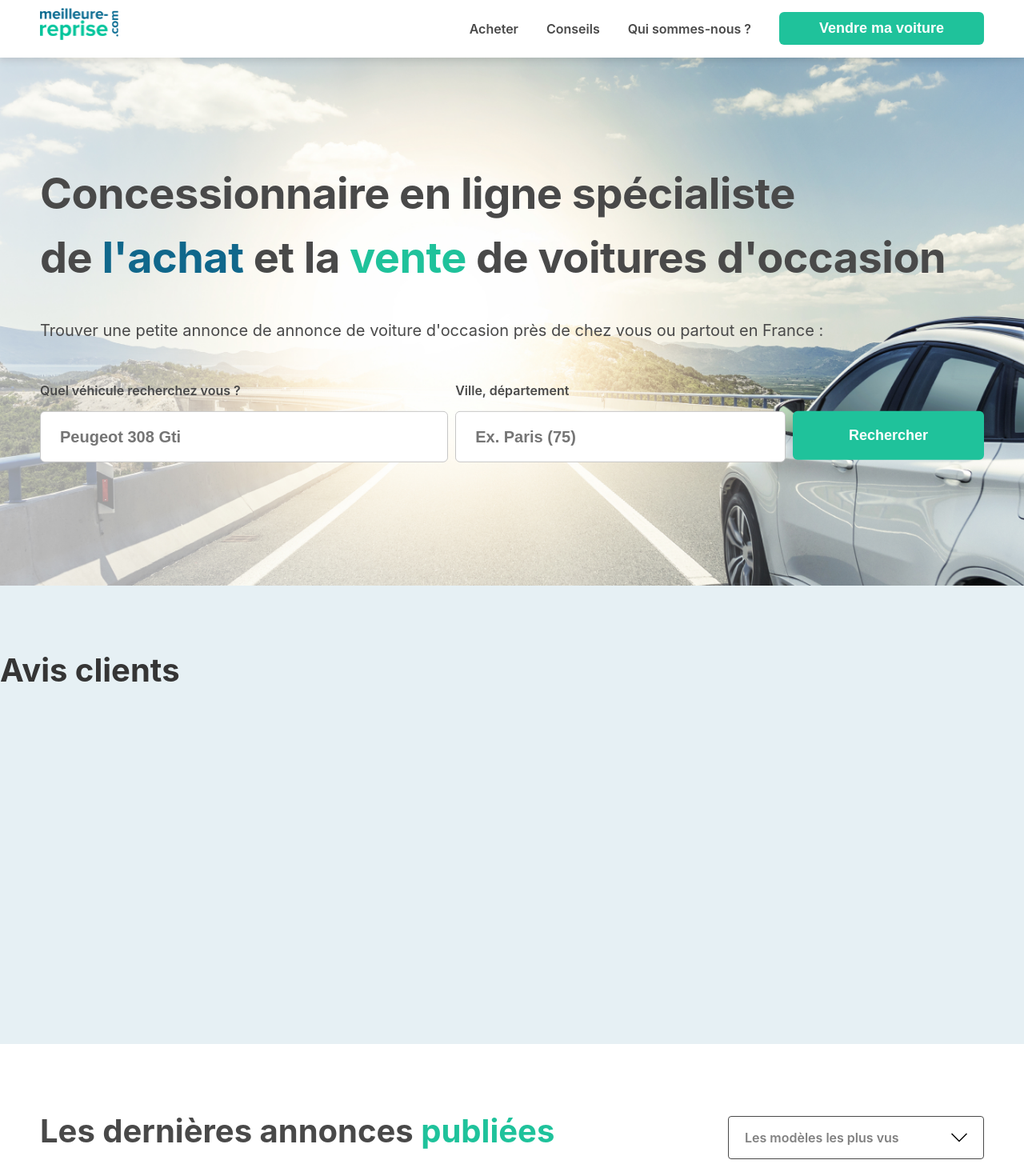
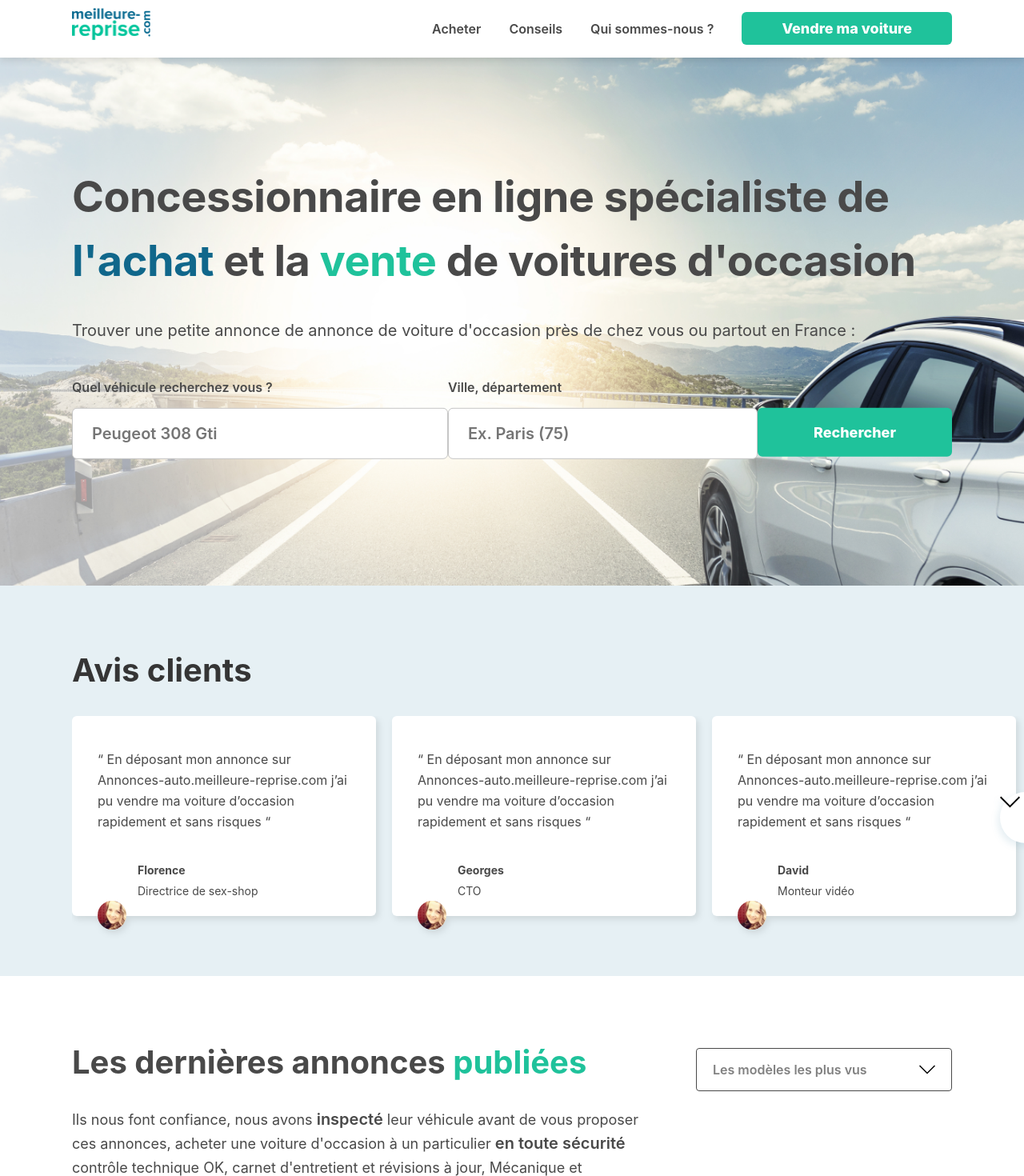
Before and after one commit to julienlucas/next-reezocar-test, a Next.js app: page / in a window 1280 px wide. Shown: the top 1470 px of the page at 80% size. Built offline with nearby package versions, Linux system fonts and the light colour scheme.

Commit message:
Initial commit

```diff
--- /dev/null
+++ b/lib/testimonials-data.js
@@ -0,0 +1,28 @@
+export function getTestimonialsData() {
+  return [
+    {
+      picture: '/images/florence.png',
+      quote: '“ En déposant mon annonce sur Annonces-auto.meilleure-reprise.com j’ai pu vendre ma voiture d’occasion rapidement et sans risques “',
+      name: 'Florence',
+      job: 'Directrice de sex-shop',
+    },
+        {
+      picture: '/images/florence.png',
+      quote: '“ En déposant mon annonce sur Annonces-auto.meilleure-reprise.com j’ai pu vendre ma voiture d’occasion rapidement et sans risques “',
+      name: 'Georges',
+      job: 'CTO',
+    },
+    {
+      picture: '/images/florence.png',
+      quote: '“ En déposant mon annonce sur Annonces-auto.meilleure-reprise.com j’ai pu vendre ma voiture d’occasion rapidement et sans risques “',
+      name: 'David',
+      job: 'Monteur vidéo',
+    },
+    {
+      picture: '/images/florence.png',
+      quote: '“ En déposant mon annonce sur Annonces-auto.meilleure-reprise.com j’ai pu vendre ma voiture d’occasion rapidement et sans risques “',
+      name: 'John Doe',
+      job: 'Directeur RH',
+    }
+  ]
+}
--- a/pages/Home/SectionA.js
+++ b/pages/Home/SectionA.js
@@ -3,30 +3,17 @@ import Slider from 'react-slick'
 import Image from 'next/image'
 import { SectionAComp } from '../../styles/pages/home-style'
 
-export default function SectionA() {
+export default function SectionA({ testimonialsData }) {
   const settings = {
     className: 'testimonials-slider',
     centerMode: false,
     adaptiveHeight: true,
-    slidesToShow: 4,
     slidesToScroll: 1,
     focusOnSelect: true,
     infinite: true,
-    variableWidth: false,
+    variableWidth: true,
     nextArrow: <NewxShadow />,
-    prevArrow: <PrevShadow />,
-    responsive: [
-      {
-        breakpoint: 1100,
-        settings: {
-          slidesToShow: 1,
-          slidesToScroll: 1,
-          infinite: false,
-          dots: false,
-          variableWidth: true
-        }
-      }
-    ]
+    prevArrow: <PrevShadow />
   }
 
   return (
@@ -34,28 +21,27 @@ export default function SectionA() {
       <div className="container">
         <h2>Avis clients</h2>
         <Slider {...settings}>
-          <Card />
-          <Card />
-          <Card />
-          <Card />
+          {testimonialsData && testimonialsData.map((testimonial, i) =>
+            <Card testimonial={testimonial} key={i} />
+          )}
         </Slider>
       </div>
     </SectionAComp>
   )
 }
 
-function Card() {
+function Card({ testimonial }) {
   return (
     <div className="item">
-      <p>“En déposant mon annonce sur Annonces-auto.meilleure-reprise.com j’ai pu vendre ma voiture d’occasion rapidement et sans risques “</p>
-      <div>
+      <p>{testimonial.quote}</p>
+      <div className="box">
         <div>
-          <strong>Florence</strong>
-          <p>Directrice de sex-shop</p>
+          <strong>{testimonial.name}</strong>
+          <p>{testimonial.job}</p>
         </div>
         <Image
           className="logo"
-          src="/images/florence.png"
+          src={testimonial.picture}
           alt="meilleur-reprise"
           width={36}
           height={36}
@@ -73,7 +59,13 @@ function NewxShadow(props) {
       className="next-shadow"
       onClick={onClick}
     >
-      <img alt="" />
+      <Image
+        className="icon"
+        src="/icons/down-chevron.svg"
+        width={25}
+        height={25}
+        layout="fixed"
+      />
     </div>
   )
 }
@@ -86,7 +78,13 @@ function PrevShadow(props) {
       className="prev-shadow"
       onClick={onClick}
     >
-      <img alt="" />
+      <Image
+        className="icon"
+        src="/icons/down-chevron.svg"
+        width={25}
+        height={25}
+        layout="fixed"
+      />
     </div>
   )
 }
--- a/pages/Home/SectionB.js
+++ b/pages/Home/SectionB.js
@@ -32,25 +32,12 @@ export default function SectionB({ carsData }) {
     className: 'cars-slider',
     centerMode: false,
     adaptiveHeight: true,
-    slidesToShow: 8,
     slidesToScroll: 1,
     focusOnSelect: true,
     infinite: true,
-    variableWidth: false,
+    variableWidth: true,
     nextArrow: <NextShadow />,
-    prevArrow: <PrevShadow />,
-    responsive: [
-      {
-        breakpoint: 1100,
-        settings: {
-          slidesToShow: 1,
-          slidesToScroll: 1,
-          infinite: false,
-          dots: false,
-          variableWidth: true
-        }
-      }
-    ]
+    prevArrow: <PrevShadow />
   }
 
   const mostViewedCars = [
@@ -90,9 +77,9 @@ export default function SectionB({ carsData }) {
       </div>
 
       <Slider {...settings}>
-        {carsData && carsData.map((car, i) => (
+        {carsData && carsData.map((car, i) =>
           <Card car={car} key={i} />
-        ))}
+        )}
       </Slider>
 
       <div className="container">
@@ -129,7 +116,6 @@ function Card({ car }) {
   return (
     <div className="item">
       <Image
-        className="logo"
         src={car.picture ? car.picture : null}
         alt="meilleur-reprise"
         width={216}
--- a/pages/index.js
+++ b/pages/index.js
@@ -2,21 +2,25 @@ import Layout from '../components/Layout'
 import SectionA from './Home/SectionA'
 import SectionB from './Home/SectionB'
 import { getCarsData } from '../lib/cars-data'
+import { getTestimonialsData } from '../lib/testimonials-data'
 
-export default function Home({ allCarsData }) {
+export default function Home({ carsData, testimonialsData }) {
   return (
     <Layout home>
-      <SectionA/>
-      <SectionB carsData={allCarsData} />
+      <SectionA testimonialsData={testimonialsData} />
+      <SectionB carsData={carsData} />
     </Layout>
   )
 }
 
 export async function getServerSideProps() {
   const carsData = await getCarsData()
+  const testimonialsData = await getTestimonialsData()
+
   return {
     props: {
-      allCarsData: carsData
+      carsData,
+      testimonialsData
     }
   }
 }
--- a/styles/base/footer-style.js
+++ b/styles/base/footer-style.js
@@ -2,25 +2,66 @@ import styled from 'styled-components'
 import { theme } from '../global-styles'
 
 export const FooterComp = styled.footer`
-  padding: 47px 0 67px;
+  padding: 0 0 67px;
   background: ${theme.grey150};
+  .copyright {
+    position: relative;
+    margin: 40px auto 0;
+    display: table;
+    font-size: 14px;
+    line-height: 17px;
+    text-align: center;
+    color: ${theme.grey100};
+    max-width: 260px;
+  }
   .row {
     margin: 71px 0;
-    display: flex;
+    display: block;
   }
   .col {
     flex-grow: 4;
+    width: 100%;
+    float: left;
   }
   .gutter {
 	  flex-grow: 1;
     width: 10px;
   }
   .logo {
+    padding-top: 100px;
     cursor: pointer;
+    width: 100%;
+    display: flex;
+    justify-content: center;
   }
   ul {
     padding: 0;
     margin: 0;
+    max-height: 60px;
+    overflow: hidden;
+    transition: all ease 0.5s;
+    &.open {
+      outline: none;
+      max-height: 400px;
+      &::before {
+        transform: rotate(180deg);
+      }
+    }
+    &::before {
+      position: absolute;
+      display: block;
+      margin-top: -15px;
+      right: 20px;
+      width: 48px;
+      height: 48px;
+      border-radius: 50%;
+      background: white url('/icons/down-chevron.svg') no-repeat;
+      background-position: 50% 50%;
+      background-size: 17px;
+      box-shadow: 0px 20px 40px rgba(5, 102, 141, 0.1);
+      transform: matrix(0, -1, -1, 0, 0, 0), rotate(-90deg);
+      content: ''
+    }
     li {
       margin-bottom: 40px;
       list-style: none;
@@ -37,8 +78,38 @@ export const FooterComp = styled.footer`
       &:nth-of-type(1) {
         text-decoration: none;
         font-weight: 800;
-        font-size: 16px;
+        font-size: 18px;
         color: ${theme.black};
+      }
+      &:last-child {
+        margin-bottom: 65px;
+      }
+    }
+  }
+  @media (min-width: 990px) {
+    padding: 47px 0 67px;
+    .copyright {
+      display: none;
+    }
+    .logo {
+      padding-top: 0;
+      width: auto;
+      display: block;
+    }
+    .row {
+      display: flex;
+    }
+    .col {
+      width: 100%;
+      float: left;
+    }
+    ul {
+      max-height: 100%;
+      li:last-child {
+        margin-bottom: 0;
+      }
+      &::before {
+        display: none;
       }
     }
   }
--- a/styles/base/header-style.js
+++ b/styles/base/header-style.js
@@ -15,6 +15,7 @@ export const Nav = styled.nav`
     position: relative;
     top: 5px;
     float: right;
+    display: none;
   }
   div:not(.container) {
     position: relative;
@@ -24,6 +25,7 @@ export const Nav = styled.nav`
   }
   ul {
     float: right;
+    display: none;
     li {
       list-style: none;
       display: inline-block;
@@ -38,6 +40,36 @@ export const Nav = styled.nav`
       }
     }
   }
+  .mobile-menu {
+    cursor: pointer;
+    display: block;
+    width: calc(100% - 100px);
+    .cross {
+      float: right;
+      width: 25px; height: 25px;
+      display: block;
+    }
+    span {
+      position: absolute;
+      width: 29px; height: 3px;
+      background: ${theme.black};
+      border-radius: 1px;
+      &:nth-child(1) {top: 0px}
+      &:nth-child(2) {top: 8px}
+      &:nth-child(3) {top: 16px}
+    }
+  }
+  @media (min-width: 990px) {
+    .mobile-menu {
+      display: none;
+    }
+    .btn {
+      display: block;
+    }
+    ul {
+      display: block;
+    }
+  }
 `;
 
 export const Hero = styled.div`
@@ -47,24 +79,35 @@ export const Hero = styled.div`
   height: 660px;
   display: table;
   background: url('/images/header-home.png') no-repeat;
-  background-position: 0 100%;
+  background-position: 70% 100%;
   background-size: cover;
   z-index: 1;
+  p {
+    margin-top: 50px;
+    font-size: 14px;
+    line-height: 22px;
+  }
   .container {
     top: calc(50% - 30px);
     transform: translateY(-50%);
     display: flex;
     align-items: center;
+    div {
+      width: 100%;
+    }
   }
   .btn {
     position: relative;
+    margin: 0 auto;
+    display: table;
     top: 36px;
+    width: 100%;
   }
   input[type="text"] {
     position: relative;
-    margin-top: 16px;
-    padding: 0 24px;
-    font-size: 20px;
+    margin: 12px 0 0 0;
+    padding: 0 17px;
+    font-size: 16px;
     font-weight: 600;
     height: 64px;
     border-radius: 6px;
@@ -86,13 +129,40 @@ export const Hero = styled.div`
   }
   .row {
     margin-top: 50px;
+    display: table;
+    width: 100%;
+  }
+  .col-2 {
+    margin-top: 25px;
+  }
+  @media (min-width: 990px) {
+    .container {
+      div {
+        width: auto;
+      }
+    }
+    p {
+      margin-top: 0;
+      font-size: 20px;
+    }
+    input[type="text"] {
+      margin: 16px 0 0 0;
+      padding: 0 24px;
+      font-size: 20px;
+    }
+    .row {
       display: flex;
+      width: auto;
     }
     .col {
       flex-grow: 4;
+    }
+    .col-2 {
+      margin-top: 0;
     }
     .gutter {
       flex-grow: 1;
       width: 10px;
     }
+  }
 `;
--- a/styles/global-styles.js
+++ b/styles/global-styles.js
@@ -18,12 +18,12 @@ export const GlobalStyles = createGlobalStyle`
       scroll-behavior: smooth;
       padding: 0;
       margin: 0;
+      color: ${theme.black}
+    }
+    * {
       font-family: Montserrat, BlinkMacSystemFont, Segoe UI, Roboto,
         Oxygen, Ubuntu, Cantarell, Fira Sans, Droid Sans, Helvetica Neue,
         sans-serif;
-      color: ${theme.black}
-    }
-    * {
       box-sizing: border-box;
       transition: all .03s ease-out;
     }
@@ -33,6 +33,7 @@ export const GlobalStyles = createGlobalStyle`
       max-width: 1180px;
       width: 100%;
       display: table;
+      padding: 0 20px;
     }
     h1, h2, h3, h4, h5, h6 {
       position: relative;
@@ -41,13 +42,13 @@ export const GlobalStyles = createGlobalStyle`
       font-weight: 700;
     }
     h1 {
-      font-size: 54px;
-      line-height: 80px;
+      font-size: 32px;
+      line-height: 39px;
       letter-spacing: -0.01em;
     }
     h2 {
-      font-size: 40px;
-      line-height: 49px;
+      font-size: 28px;
+      line-height: 32px;
     }
     p {
       font-size: 20px;
@@ -71,6 +72,7 @@ export const GlobalStyles = createGlobalStyle`
       cursor: pointer;
       font-size: 18px;
       font-weight: 800;
+      max-width: 990px;
       width: auto;
       border: 0;
       border-radius: 6px;
@@ -81,7 +83,7 @@ export const GlobalStyles = createGlobalStyle`
       }
     }
     &.btn-primary {
-      padding: 20px 70px;
+      padding: 20px;
       color: white;
       background: ${theme.blue100};
     }
@@ -93,5 +95,24 @@ export const GlobalStyles = createGlobalStyle`
     &.btn-green {
       background: ${theme.green100};
     }
+    @media (min-width: 990px) {
+      .container {
+        padding: 0 40px;
+      }
+      .btn {
+        &.btn-primary {
+          padding-left: 70px;
+          padding-right: 70px;
+        }
+      }
+      h1 {
+        font-size: 54px;
+        line-height: 80px;
+      }
+      h2 {
+        font-size: 40px;
+        line-height: 49px;
+      }
+    }
   }
 `
--- a/styles/pages/home-style.js
+++ b/styles/pages/home-style.js
@@ -2,44 +2,61 @@ import styled from 'styled-components'
 import { theme } from '../global-styles'
 
 export const SectionAComp = styled.section`
-  padding: 120px 0 30px;
+  padding: 110px 0 30px;
   background: ${theme.blue50};
+  height: 420px;
   h2 {
     color: #353535;
   }
   .testimonials-slider {
-    .slick-prev:hover:before,
-    .slick-prev:focus:before,
-    .slick-next:hover:before,
-    .slick-next:focus:before {
-      display: none;
-    }
+    position: absolute;
+    margin: 0 auto;
+    display: table;
+    width: 1180px;
     .next-shadow,
     .prev-shadow {
       position: absolute;
-      width: 90px;
-      height: 100%;
-      top: 0;
-      -webkit-appearance: none;
+      width: 64px;
+      height: 64px;
+      border-radius: 50%;
+      background: white;
+      top: 95px;
+      appearance: none;
       cursor: pointer;
       z-index: 5;
       transition: all 0.5s ease;
-      display: none;
+      filter: drop-shadow(-3px 4px 4px rgba(5, 102, 141, 0.1));
+      &:hover {
+        background: ${theme.grey50};
+      }
+      div {
+        position: absolute;
+        top: 30%;
+        left: 30%;
+      }
     }
     .next-shadow {
-      right: 0px;
+      left: 1160px;
+      div {
+        transform: rotate(-90deg);
+      }
     }
     .prev-shadow {
-      left: -15px;
+      display: none;
+      left: calc(50% - 620px);
+      div {
+        transform: rotate(90deg);
+      }
     }
     .slick-slide {
-      height: 380px;
+      height: 205px;
+      width: 230px;
     }
     .item {
-      max-width: 380px;
-      margin: 0 10px;
-      margin-bottom: 190px;
-      padding: 25px 32px 70px 32px;
+      max-width: 213px;
+      height: 165px;
+      margin: 0;
+      padding: 10px 20px 50px;
       background: white;
       border-radius: 6px;
       filter: drop-shadow(3px 4px 4px rgba(0, 0, 0, 0.1));
@@ -47,35 +64,72 @@ export const SectionAComp = styled.section`
         margin: 0 0 40px;
         border-radius: 50%;
       }
-      div {
-        left: -17px;
+      .box {
         float: right;
+        width: 100%;
+        div {
+          top: -48px;
+        }
       }
       p:first-child {
-        margin-bottom: 35px;
+        margin-bottom: 0;
       }
       p:not(:first-child), strong {
-        font-size: 14px;
+        font-size: 12px;
         line-height: 1.5;
         padding: 0;
-        margin: 0;
+        margin: 0 0 0 50px;
       }
       p {
-        font-size: 16px;
-        line-height: 26px;
+        font-size: 12px;
+        line-height: 16px;
+      }
+    }
+  }
+  @media (min-width: 990px) {
+    padding: 120px 0 30px;
+    height: 560px;
+    .testimonials-slider {
+      .slick-slide {
+        height: 380px;
+        width: 400px;
+      }
+      .item {
+        max-width: 380px;
+        height: auto;
+        padding: 25px 32px 70px;
+        .box {
+          div {
+            top: -43px;
+          }
+        }
+        p:first-child {
+          margin-bottom: 35px;
+        }
+        p:not(:first-child), strong {
+          font-size: 14px;
+          line-height: 1.8;
+        }
+        p {
+          font-size: 16px;
+          line-height: 26px;
+        }
       }
     }
   }
 `
 
 export const SectionBComp = styled.section`
-  padding: 50px 0 80px;
+  padding: 25px 0 70px;
+  width: 100vw;
+  overflow-x: hidden;
   .col-left {
     float: left;
-    width: 65%;
+    width: 100%;
   }
   .col-right {
     float: right;
+    display: none;
     div {
       max-width: 320px;
     }
@@ -99,20 +153,15 @@ export const SectionBComp = styled.section`
     position: relative;
     margin: 0 auto;
     display: table;
+    width: 100%;
   }
   .cars-slider {
     margin-top: 40px;
-    .slick-prev:hover:before,
-    .slick-prev:focus:before,
-    .slick-next:hover:before,
-    .slick-next:focus:before {
-    }
     .next-shadow,
     .prev-shadow {
       position: absolute;
       width: 64px;
       height: 64px;
-      background: red;
       border-radius: 50%;
       background: white;
       top: 130px;
@@ -145,13 +194,13 @@ export const SectionBComp = styled.section`
     }
     .slick-slide {
       height: 380px;
+      width: 260px;
     }
     .item {
       height: 320px;
-      max-width: 240px;
-      width: 100%;
+      width: 240px;
       margin-bottom: 190px;
-      margin: 0 -100px;
+      margin: 0 20px;
       background: white;
       box-shadow: 0px 20px 40px rgba(5, 102, 141, 0.1);
       border-radius: 6px;
@@ -180,9 +229,30 @@ export const SectionBComp = styled.section`
       }
     }
   }
+  @media (min-width: 990px) {
+    padding: 50px 0 80px;
+    .col-left {
+      width: 65%;
+    }
+    .col-right {
+      display: block;
+    }
+    .btn-primary {
+      width: auto;
+    }
+    .cars-slider {
+      .slick-slide {
+        width: 255px;
+      }
+      .item {
+        margin: 0 -100px;
+      }
+    }
+  }
 `
 
 export const Filters = styled.div`
+  display: none;
   .col-left, .col-right {
     margin-bottom: 68px;
     width: 50%;
@@ -192,7 +262,7 @@ export const Filters = styled.div`
     padding: 0;
     margin: 0 0 15px;
     li {
-      margin-right: 8px;
+      margin: 0 8px 8px 0;
       display: inline-block;
       width: auto;
       padding: 22px 29px;
@@ -210,4 +280,7 @@ export const Filters = styled.div`
       }
     }
   }
+  @media (min-width: 990px) {
+    display: block;
+  }
 `
```
Also changed, not shown: components/Footer.js (+30 -6 lines), components/Header.js (+9 -1 lines). Lines whose indentation alone changed are shown as unchanged.
